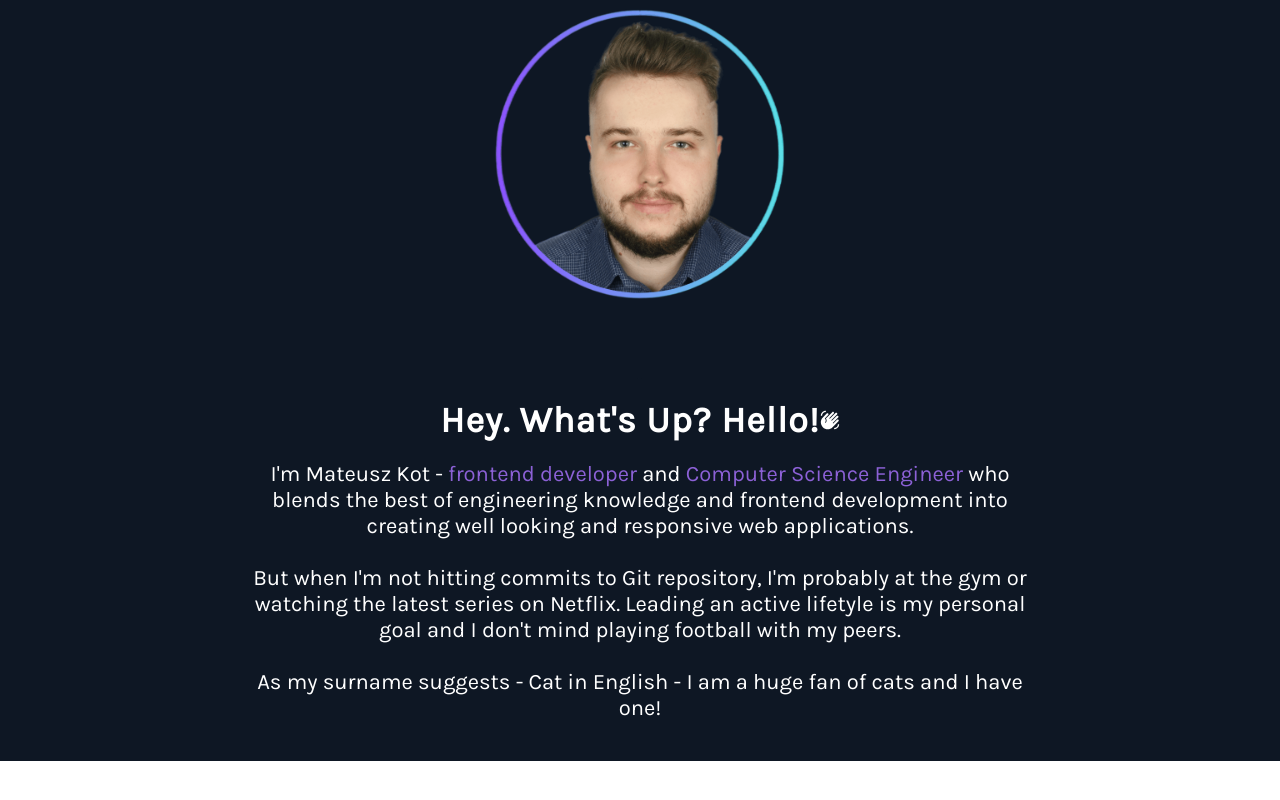
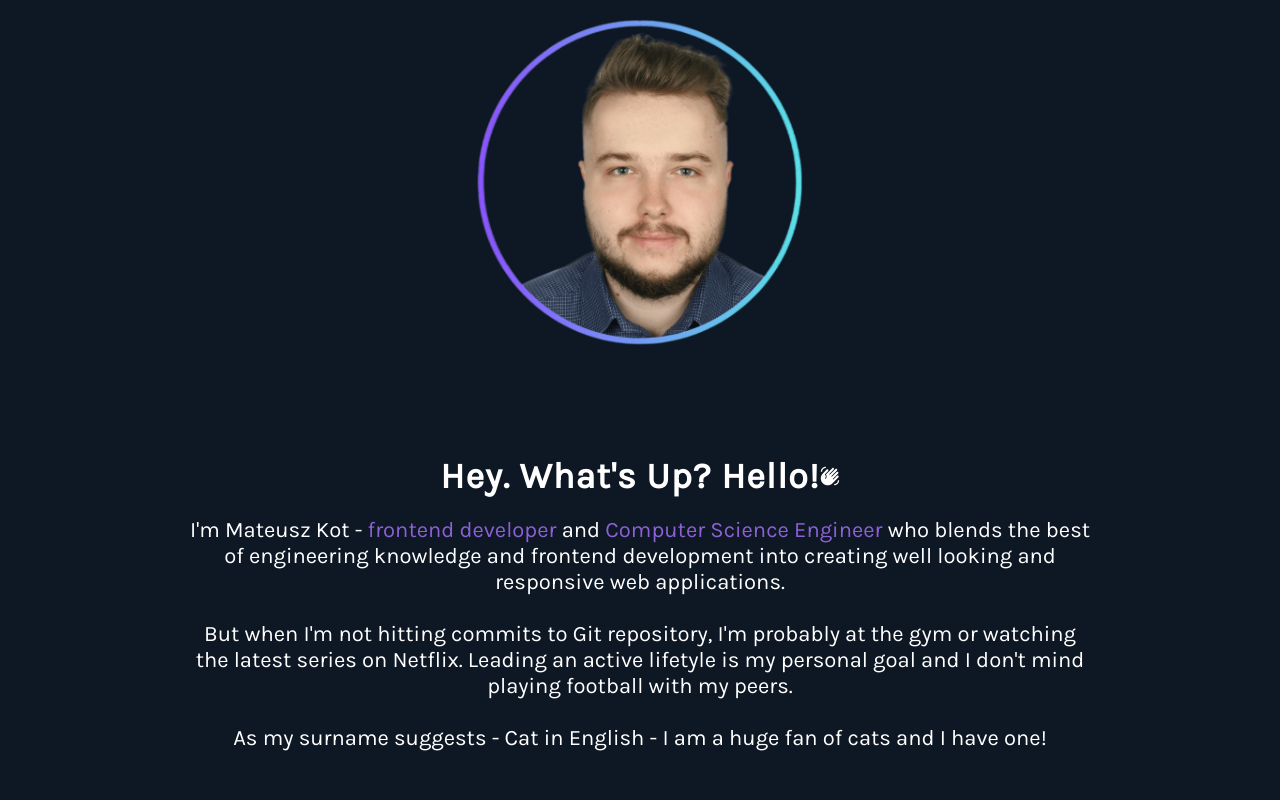
Before and after one commit to TheDevMatt/Resume-website, a React (Create React App) app: page /AboutMe in a window 1280 px wide. Shown: the part 336-1136 px from the top of the page. Before the commit the page ends 1097 px from the top, so only its background shows below. Built offline with nearby package versions, Linux system fonts and the light colour scheme; no server answers.

Commit message:
Hotfix:AboutMe, Headline, Projects

```diff
--- a/src/styles/AboutMe.css
+++ b/src/styles/AboutMe.css
@@ -1,10 +1,11 @@
 .aboutMe-container {
     display: flex;
     flex-direction: column;
+    align-items: center;
     margin-top: 30px;
     color: white;
     text-align: center;
-    padding: 20px;
+    /* padding: 20px; */
 }
 
 .aboutMe {
@@ -16,14 +17,14 @@
 }
 
 .aboutMe-imageOfMe {
-    width: 100%;
-    max-width: 500px;
+    max-width: 450px;
     height: auto;
     margin-top: 20px;
 }
 
 .aboutMe-description h2 {
     display: flex;
+    justify-content: center;
     align-items: center;
     font-size: 24px;
     letter-spacing: 1px;
@@ -31,8 +32,8 @@
 }
 
 .aboutMe-description p {
-    font-size: 18px;
-    margin-top: 15px;
+    font-size: 12px;
+    margin: 20px 0;
 }
 
 .aboutMe-description p > span {
@@ -62,6 +63,5 @@
 
     .aboutMe-description p {
         font-size: 22px;
-        margin-top: 20px;
     }
 }
--- a/src/styles/Headline.css
+++ b/src/styles/Headline.css
@@ -55,7 +55,7 @@
 
 @media(min-width: 1200px){
  .headline-container{
-    background-image: url('../Images/Headline-Background-type1.png');
+    background-image: url('../Images//Headline-Background-type2.png');
     background-size: cover;
     background-repeat: no-repeat;
  }
@@ -63,7 +63,7 @@
 
 @media(min-width: 1600px){
     .headline-container{
-        background-image: url('../Images//Headline-Background-type2.png');
+        background-image: url('../Images/Headline-Background-type1.png');
         background-size: cover;
         background-repeat: no-repeat;
     }
--- a/src/styles/Projects.css
+++ b/src/styles/Projects.css
@@ -1,10 +1,9 @@
 .projects-container {
     display: flex;
     flex-direction: column;
+    align-items: center;
     color: white;
     margin-top: 30px;
-    text-align: center;
-    padding: 20px;
 }
 
 .projects {
@@ -30,7 +29,7 @@
 }
 
 .element p {
-    font-size: 16px;
+    font-size: 12px;
     margin-top: 15px;
 }
 
@@ -39,6 +38,7 @@
         margin-top: 50px;
         padding: 40px;
         text-align: start;
+        align-items: flex-start;
     }
 
     .projects {
```
